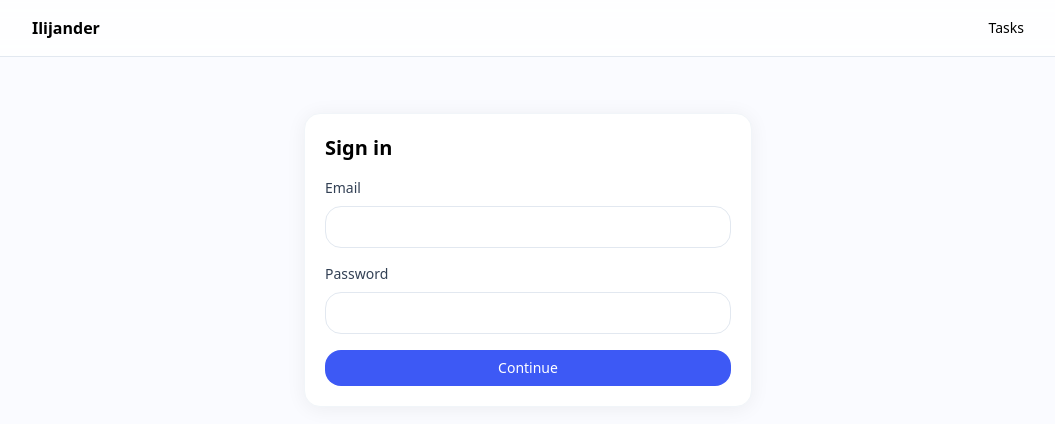
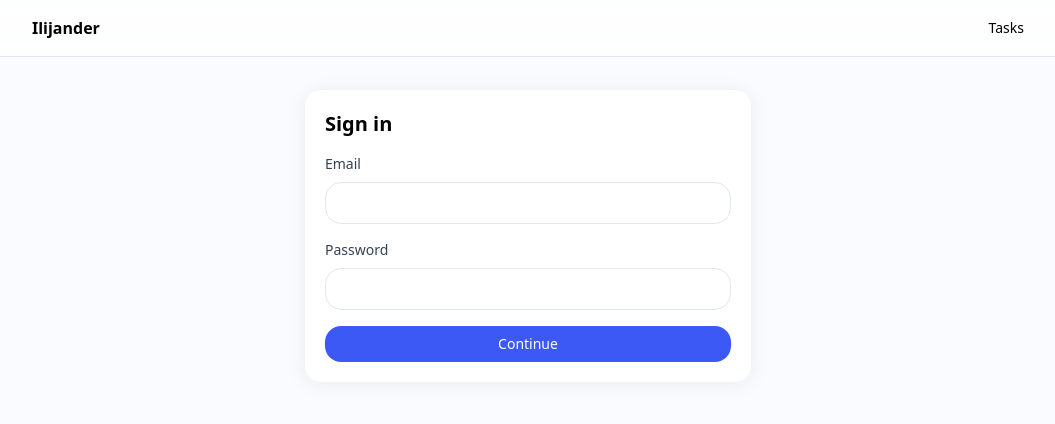
Before and after one commit to ilijaIR13/ilijander, a Next.js app: page /login in a window 1280 px wide. Shown: the top 424 px of the page, without its empty margins (112-1167 px from the left). Built offline with nearby package versions, Linux system fonts and the light colour scheme; no server answers.

Commit message:
Update Container.tsx

```diff
--- a/src/components/Container.tsx
+++ b/src/components/Container.tsx
@@ -1,3 +1,5 @@
-export default function Container({ children }: { children: React.ReactNode }) {
-  return <div className="mx-auto max-w-5xl px-4 py-6">{children}</div>;
+
+import { ReactNode } from 'react'
+export default function Container({ children }: { children: ReactNode }) {
+  return <div className="mx-auto max-w-4xl px-4 sm:px-6 lg:px-8">{children}</div>
 }
```
